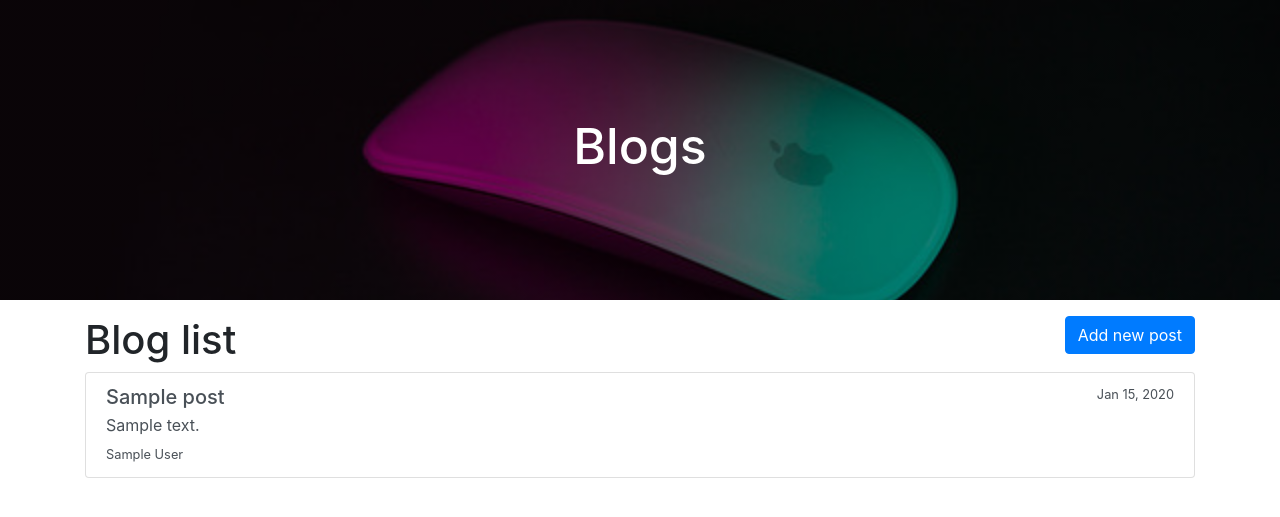
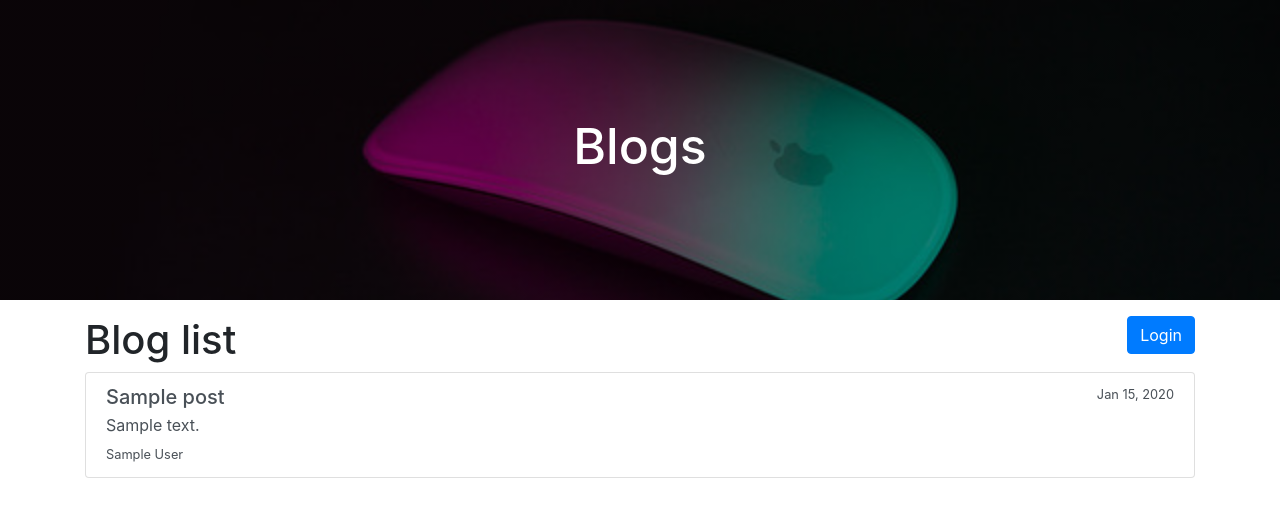
Before and after one commit to Nabapadma-sarker/django-project, a Django app: page / in a window 1280 px wide. Shown: the top 517 px of the page. Run offline with Django 3.2, Linux system fonts and the light colour scheme; tables that the repository leaves empty hold one stand-in row (values such as "Sample post"); some libraries are stand-ins or nearby versions.

Commit message:
authorisation added on different pages.

```diff
--- a/post/templates/base/base.html
+++ b/post/templates/base/base.html
@@ -36,18 +36,6 @@
           </div>
         </div>
         {% block mainContent %}
-        <div class="list-group">
-            {% for post in posts %}
-            <a href={% url 'detail' id=post.id %} class="list-group-item list-group-item-action" aria-current="true">
-              <div class="d-flex w-100 justify-content-between">
-                <h5 class="mb-1">{{post.title}}</h5>
-                <small>{{post.created_at|date:"M d, Y"}}</small>
-              </div>
-              <p class="mb-1">{{post.detail|truncatechars:50}}</p>
-              <small>{{post.author}}</small>
-            </a>
-            {% endfor %}
-        </div>
         {% endblock %}
     </div>
 </body>
--- a/post/templates/post/index.html
+++ b/post/templates/post/index.html
@@ -6,7 +6,21 @@
   <h1>Blog list</h1>
 {% endblock %}
 {% block topRight %}
+  {% if user.is_authenticated %}
+  <b>Loged in as, {{request.user}}</b>
+  {% endif %}
+  {% if user.is_authenticated %}
+  {% if request.path != "/" %}
+  <a class="btn btn-primary mt-2" href={% url 'home' %} role="button">Home</a>
+  {% endif %}
   <a class="btn btn-primary mt-2" href={% url 'create' %} role="button">Add new post</a>
+  <a class="btn btn-primary mt-2" href={% url 'logout' %} role="button">Logout</a>
+  {% else %}
+  {% if request.path != "/" %}
+  <a class="btn btn-primary mt-2" href={% url 'home' %} role="button">Home</a>
+  {% endif %}
+  <a class="btn btn-primary mt-2" href={% url 'login' %} role="button">Login</a>
+  {% endif %}
 {% endblock %}
 
 {% block mainContent %}
--- a/post/views.py
+++ b/post/views.py
@@ -4,17 +4,19 @@ from django.shortcuts import redirect
 from django.core.exceptions import ObjectDoesNotExist
 from .models import Post,Comment
 from .forms import CreateForm
+from django.contrib.auth.decorators import login_required
 # Create your views here.
 
+@login_required(login_url='login')
 def index(request):
     try:
-        posts = Post.objects.get(author= request.user.username)
+        posts = Post.objects.filter(author= request.user.username)
         context = {
             'posts': posts
             }
         return render(request, 'post/index.html', context)
     except Post.DoesNotExist:
-        return render(request, 'post/index.html', {'posts': None})
+        return render(request, 'post/index.html', {})
 
 def all(request):
     context = {
@@ -22,6 +24,7 @@ def all(request):
         }
     return render(request, 'post/index.html', context)
 
+@login_required(login_url='login')
 def create(request):
     if request.method == 'POST':
         post = Post(title= request.POST['post_title'], author= request.user.username, detail= request.POST['post_detail'])
@@ -29,6 +32,7 @@ def create(request):
         return redirect('/post/')
     return render(request, 'post/create.html')
 
+@login_required(login_url='login')
 def edit(request, id):
     if request.method == 'POST':
         post = Post.objects.get(id=request.POST['post_id'])
@@ -92,6 +96,8 @@ def detail(request, id):
     }
     return render(request, 'post/detail.html', context)
 
+
+@login_required(login_url='login')
 def delete(request, id):
     try:
         posts = Post.objects.get(id=id)
```
Also changed, not shown: post/templates/post/create.html (+11 -1 lines), post/templates/post/detail.html (+11 -1 lines), post/templates/post/edit.html (+11 -1 lines), post/templates/post/error.html (+11 -1 lines).
